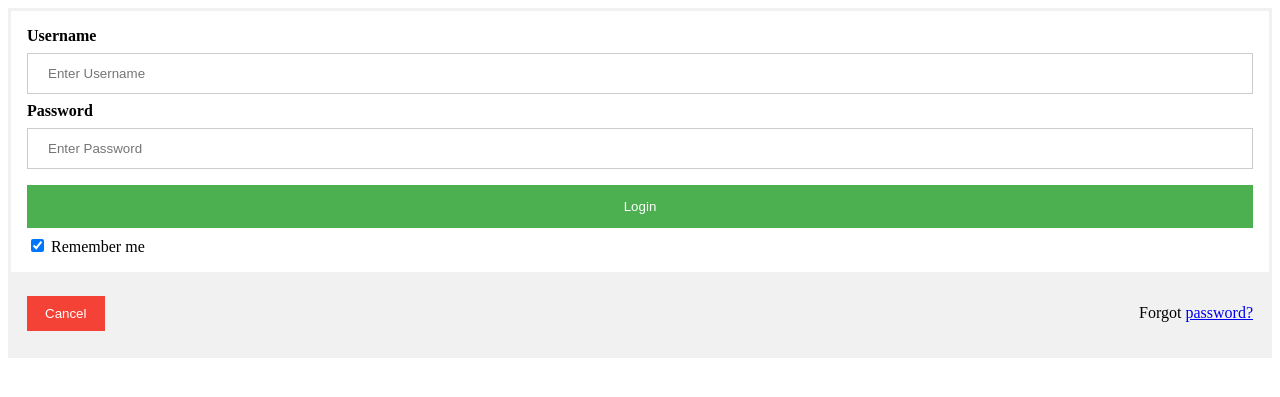
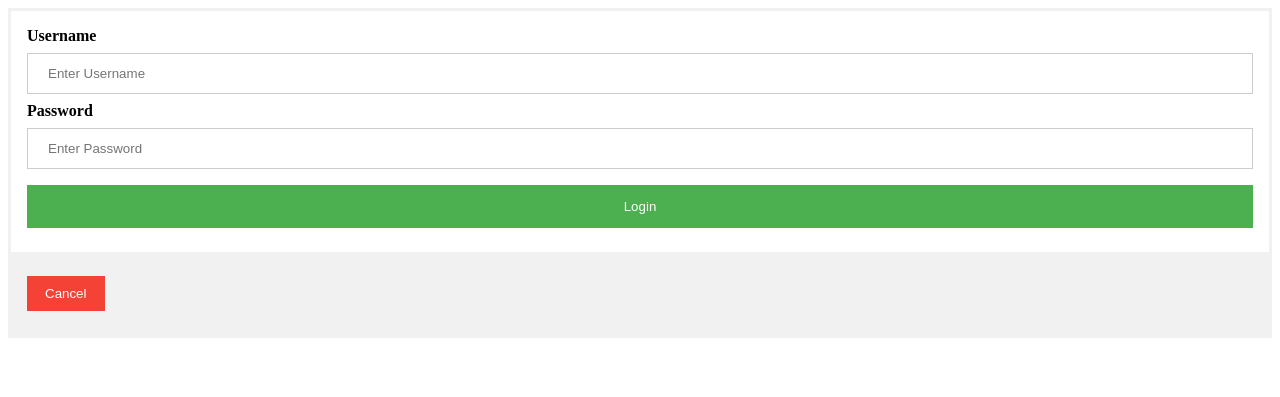
Before and after one commit to darrenzhang2000/Flask-Auth, a Flask app: page / in a window 1280 px wide. Shown: the top 397 px of the page. Run offline with Flask 2, Linux system fonts and the light colour scheme.

Commit message:
removed some extra fields

```diff
--- a/static/styles/login.css
+++ b/static/styles/login.css
@@ -41,12 +41,6 @@ form {
     padding: 16px;
   }
 
-  /* The "Forgot password" text */
-  span.psw {
-    float: right;
-    padding-top: 16px;
-  }
-
   /* Change styles for span and cancel button on extra small screens */
   @media screen and (max-width: 300px) {
     span.psw {
--- a/templates/login.html
+++ b/templates/login.html
@@ -16,14 +16,10 @@
           <input type="password" placeholder="Enter Password" name="psw" required>
 
           <button type="submit">Login</button>
-          <label>
-            <input type="checkbox" checked="checked" name="remember"> Remember me
-          </label>
         </div>
 
         <div class="container" style="background-color:#f1f1f1">
           <button type="button" class="cancelbtn">Cancel</button>
-          <span class="psw">Forgot <a href="#">password?</a></span>
         </div>
       </form>
 </body>
--- a/templates/register.html
+++ b/templates/register.html
@@ -22,12 +22,6 @@
         <label for="psw-repeat"><b>Repeat Password</b></label>
         <input type="password" placeholder="Repeat Password" name="psw-repeat" required>
 
-        <label>
-            <input type="checkbox" checked="checked" name="remember" style="margin-bottom:15px"> Remember me
-        </label>
-
-        <p>By creating an account you agree to our <a href="#" style="color:dodgerblue">Terms & Privacy</a>.</p>
-
         <div class="clearfix">
             <button type="button" class="cancelbtn">Cancel</button>
             <button type="submit" class="signupbtn">Sign Up</button>
```
